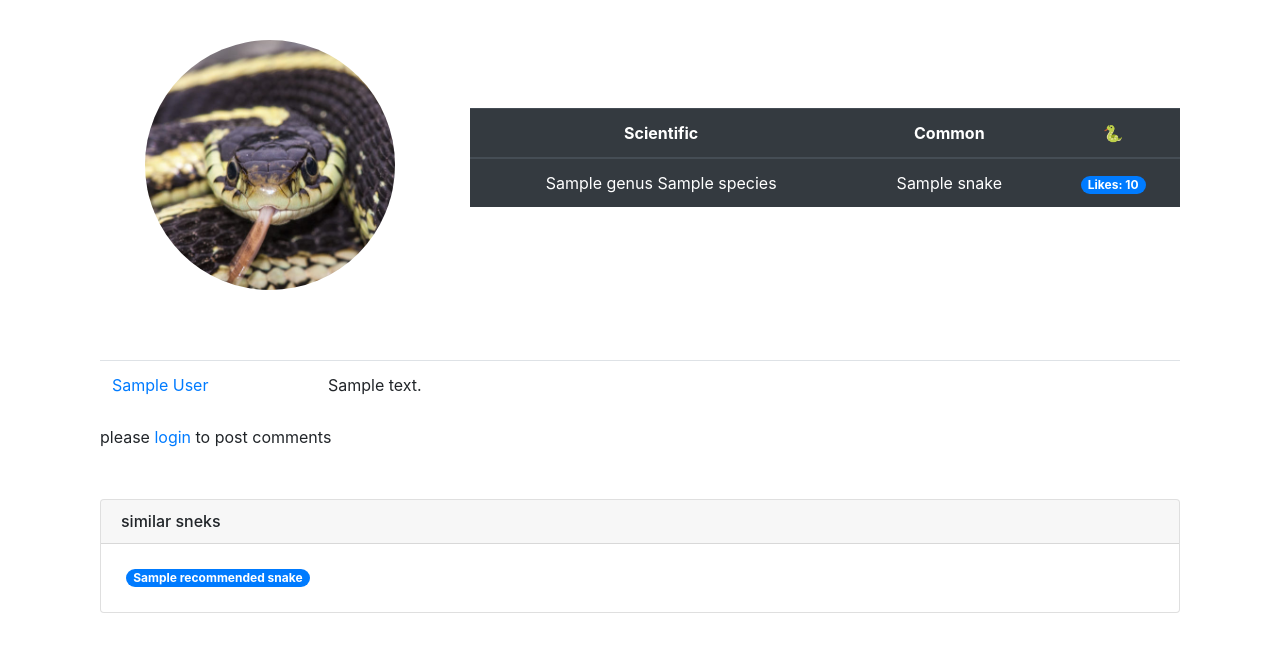
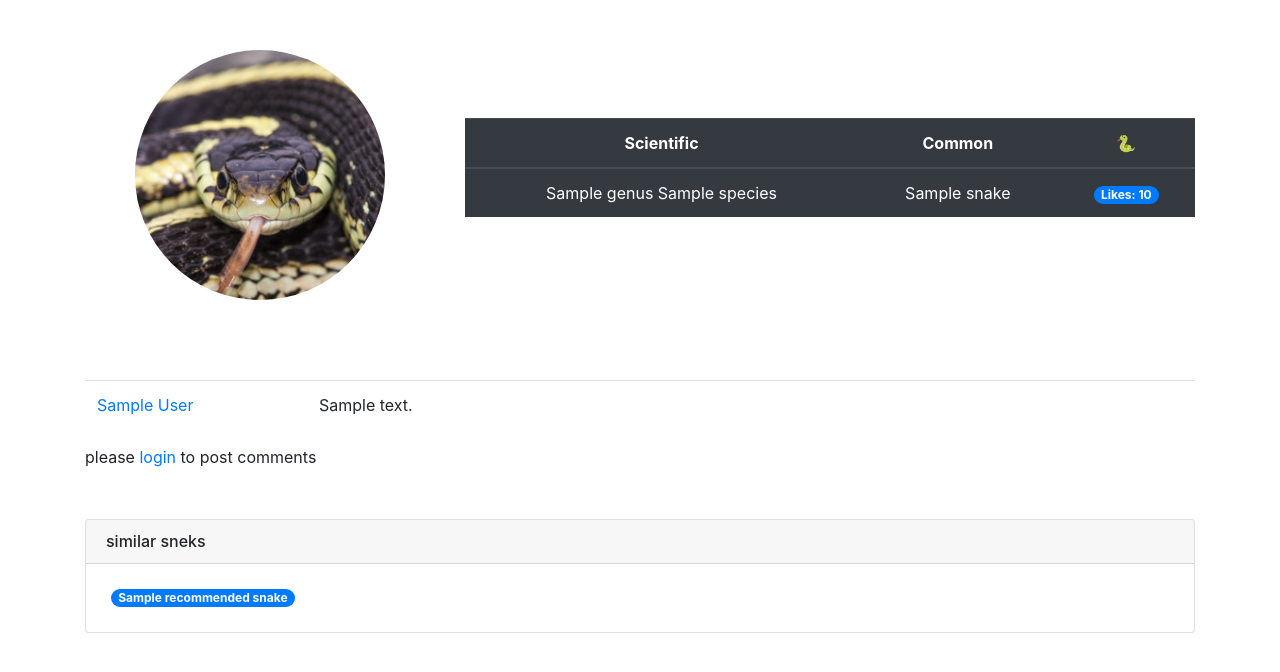
Before and after one commit to jeremyadamsfisher/snekbook, a Django app: template templates/snekbook/detail.html in a window 1280 px wide. Shown: the part 56-728 px from the top of the page. Run offline with Django 3.2, Linux system fonts and the light colour scheme; the template is opened without the code that fills it: most values are stand-ins (such as "Sample title", 1, 10 or a date in 2020); some libraries are stand-ins or nearby versions.

Commit message:
tweaks to detail view

```diff
--- a/templates/snekbook/detail.html
+++ b/templates/snekbook/detail.html
@@ -5,9 +5,8 @@
 
 {% block content %}
 <div class="container container-body">
-  <div class="container align-items-center">
   <div class="row align-items-center">
-      <div class="col-lg-4 col-md-12 col-sm-12" style="text-align: center;padding-bottom: 15px;padding-top: 15px;">
+    <div class="col-lg-4 col-md-12 col-sm-12 container-body" style="text-align: center">
       <img class="profile" src="{% static 'snekbook/snek_friend.jpg' %}" alt="" style="height:250px;width:250px;display:inline-block">
     </div>
     <div class="col-lg-8 col-md-12 col-sm-12">
@@ -29,8 +28,7 @@
       </table>
     </div>
   </div>
-  </div>
-  <div class="container container-body">
+  <div class="container-body">
     {% if comments %}
     <table class="table" style="margin-top:30px">
       <col width="20%">
@@ -77,7 +75,7 @@
   please <a href="{% url 'login' %}">login</a> to post comments
   {% endif %}
   </div>
-  <div class="container container-body">
+  <div class="container-body">
     <div class="card">
         <h6 class="card-header">similar sneks</h6>
         <div class="card-body sneklist">
```
Lines whose indentation alone changed are shown as unchanged.
